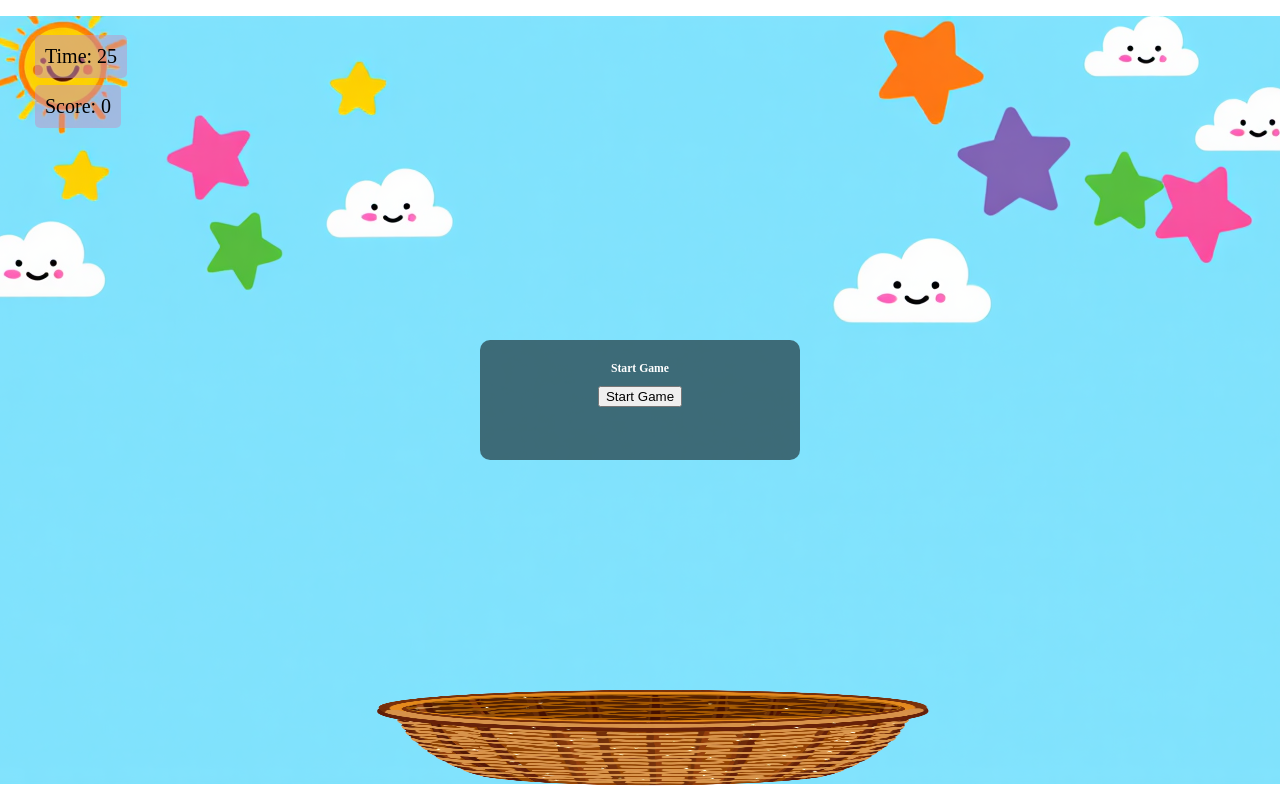
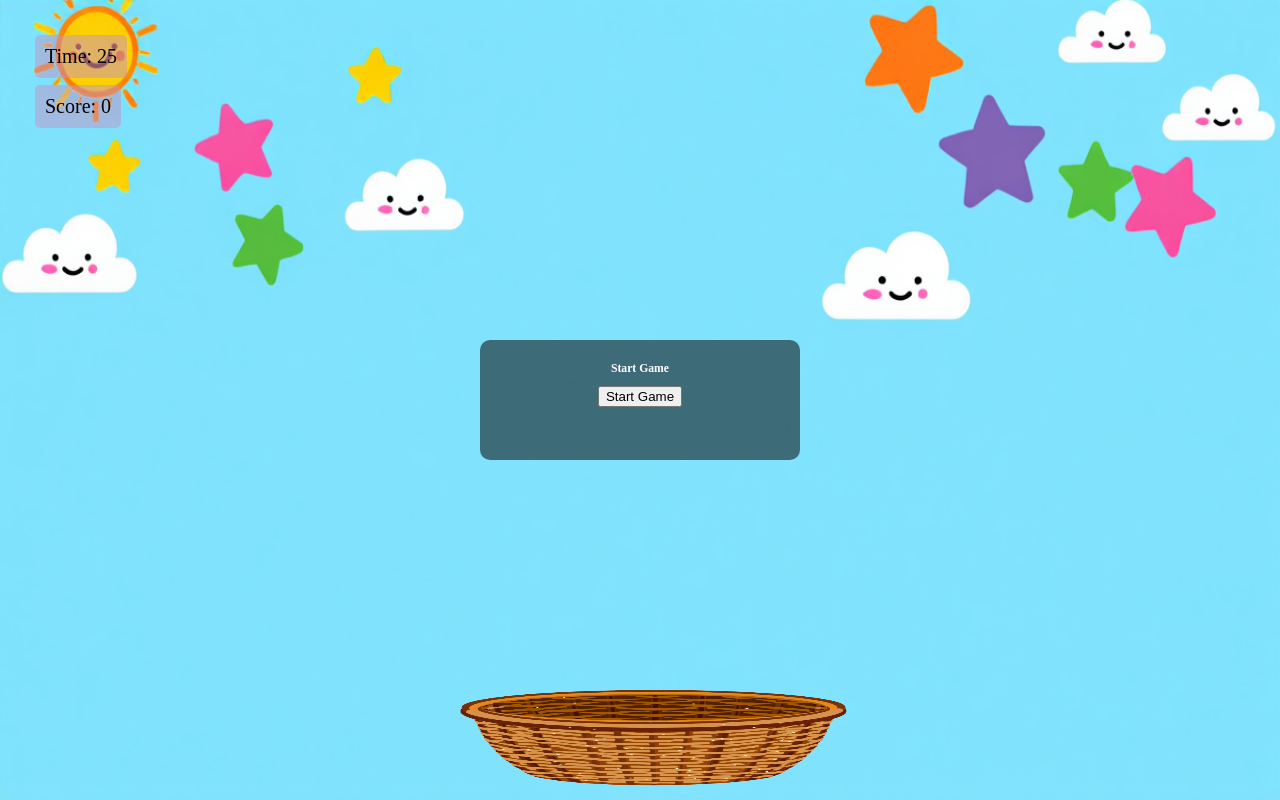
Before and after one commit to optimisticjuice/learn-fruit-catcher, a React (Vite) app: page / in a window 1280 px wide. Built offline with nearby package versions, Linux system fonts and the light colour scheme.

Commit message:
Finished Time to mod and upgrade

```diff
--- a/src/App.jsx
+++ b/src/App.jsx
@@ -16,12 +16,9 @@ export const border = 15;
 function App() {
   const volumeLevel = 5;
   // Basket Width:
-   const basketWidth = 500;
+   const basketWidth = 350;
    const basketHeight = 100;
   const {width, height} = useWindowDimensions();
-
-  // state the game over now
-  const [gameOver, setGameOver] = useState(false);
 
   // state the score now
   const [score, setScore] = useState(0);
@@ -36,12 +33,12 @@ function App() {
     setFlashBorder(true);
     const t = setTimeout(() => setFlashBorder(false), 500);
     return () => clearTimeout(t);
-  }, [score]);
+  },[score]);
 
   // destructure the time, gameStarted and startTimer from the GameTimer
-  const {time,gameStarted,startTimer, resetGame, gameOvers} = GameTimer(gameTime, gameOver, setGameOver);
+  const {time,gameStarted,startTimer, resetGame, gameOver} = GameTimer(gameTime);
 
-   const {basketX} = MoveBasket(gameOvers, basketWidth);
+   const {basketX} = MoveBasket(gameOver, basketWidth);
 
    const { fruits, resetFruits} = useFruitSpawning({
     gameStarted,
--- a/src/App.scss
+++ b/src/App.scss
@@ -5,7 +5,7 @@
     box-sizing: border-box;
     /* Background image */
     background-image: url("./assets/background-image.png");
-    background-size: auto;
+    background-size: calc(100vw) calc(100vh);
     background-position: center;
     background-repeat: no-repeat;
     border: (var(--border-width)) solid transparent;
--- a/src/Basket.scss
+++ b/src/Basket.scss
@@ -5,7 +5,7 @@
     left: var(--x-position);
     width: var(--width);
     height: var(--height);
-    z-index: 0;
+    z-index: 2;
     transform: scale(1.2);
 }
 //
--- a/src/GameTimer.jsx
+++ b/src/GameTimer.jsx
@@ -1,14 +1,14 @@
 import { useEffect, useState } from "react";
 
-export default function GameTimer(initialTime, gameOver, setGameOver) {
+export default function GameTimer(initialTime) {
+    const [gameOver, setGameOver] = useState(false);
     // initialTime is the time in seconds
     const [time, setTimer] = useState(initialTime);
     // gameStarted is used to control the timer
     const [gameStarted, setGameStarted] = useState(false);
-    const gameOvers = gameOver;
     useEffect(() => {
         // if the game is not started, do nothing & gameOver is true, do nothing
-        if (gameOvers || !gameStarted) return;
+        if (gameOver || !gameStarted) return;
         // if the time is 0, do nothing
         if (time === 0){
             // when the time is 0, set the game over to true that will trigger the restart game modal
@@ -21,7 +21,7 @@ export default function GameTimer(initialTime, gameOver, setGameOver) {
         }, 1000);
         // clean up the timer when the component is unmounted
         return () => clearInterval(timerId);
-    }, [time, gameStarted, gameOvers]);
+    }, [time, gameStarted, gameOver]);
 
     // reset the timer
     const resetGame = () => {
@@ -40,6 +40,6 @@ export default function GameTimer(initialTime, gameOver, setGameOver) {
       time,
       gameStarted,
       resetGame,
-      gameOvers
+      gameOver
     }
 }
```
